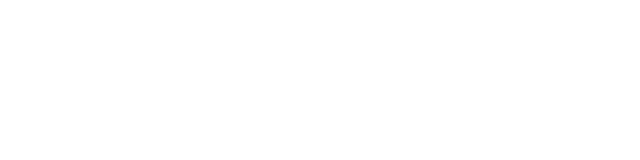
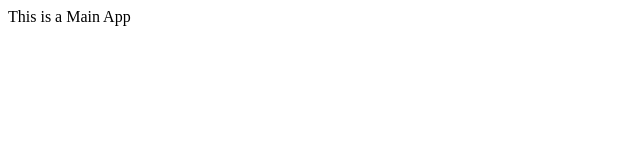
Before and after one commit to RadamantiumX/claustro, a React (Vite) app in the folder loader/shop/: page / in a window 1280 px wide. Shown: the top 160 px of the page, without its empty margins (0-640 px from the left). Built offline with nearby package versions, Linux system fonts and the light colour scheme.

Commit message:
feat: more changes

```diff
--- /dev/null
+++ b/loader/shop/src/core/App.tsx
@@ -0,0 +1,9 @@
+
+
+export  const App = () => {
+  return (
+    <div>
+       <div>This is a Main App</div>
+    </div>
+  )
+}
--- a/loader/shop/src/main.tsx
+++ b/loader/shop/src/main.tsx
@@ -1,11 +1,12 @@
 import { StrictMode } from 'react'
 import { createRoot } from 'react-dom/client'
 import { Providers } from './shared/Providers'
+import { App } from './core/App'
 
 createRoot(document.getElementById('root')!).render(
   <StrictMode>
     <Providers>
-
+         <App/>
     </Providers>
   </StrictMode>,
 )
```
